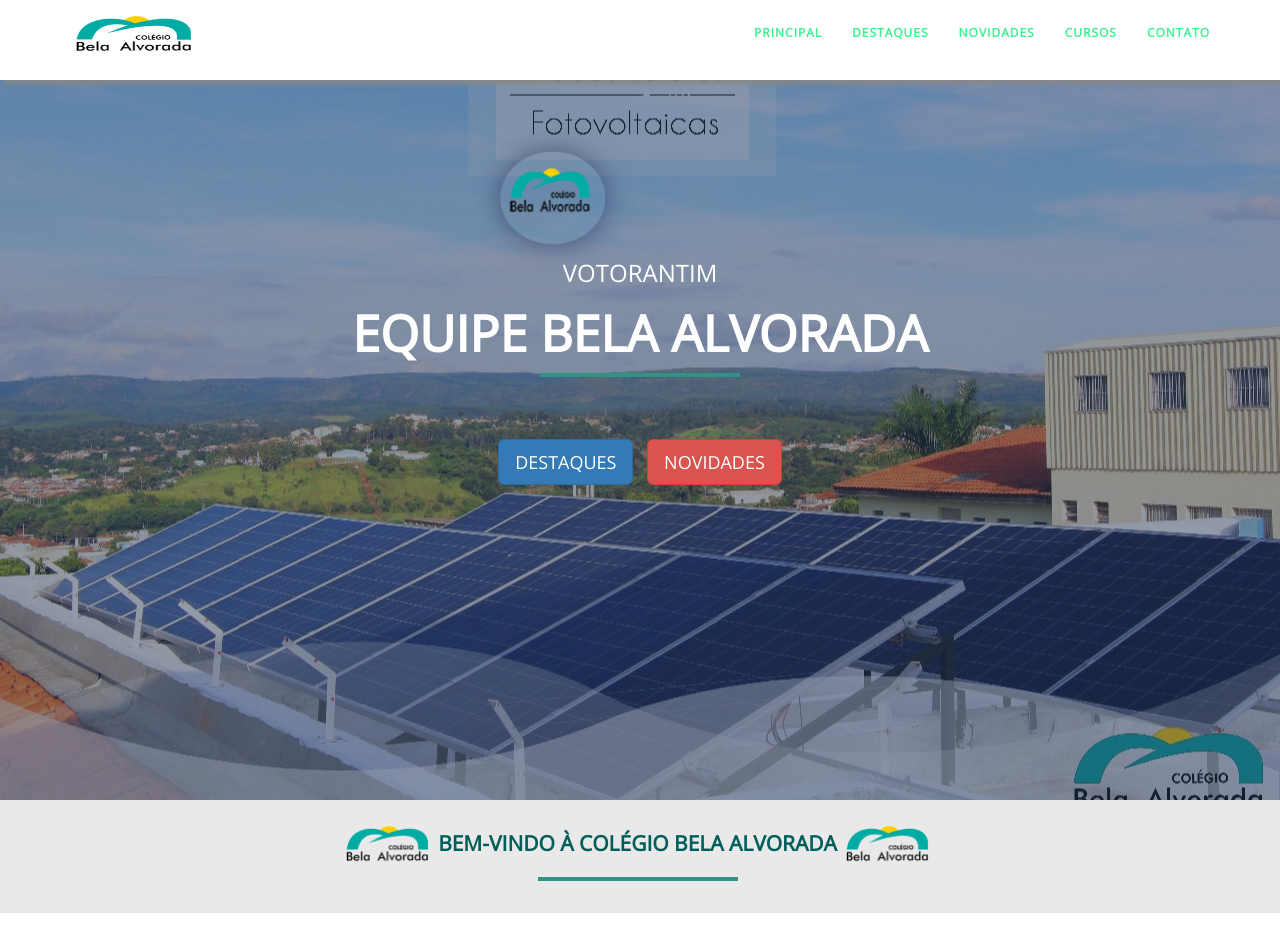
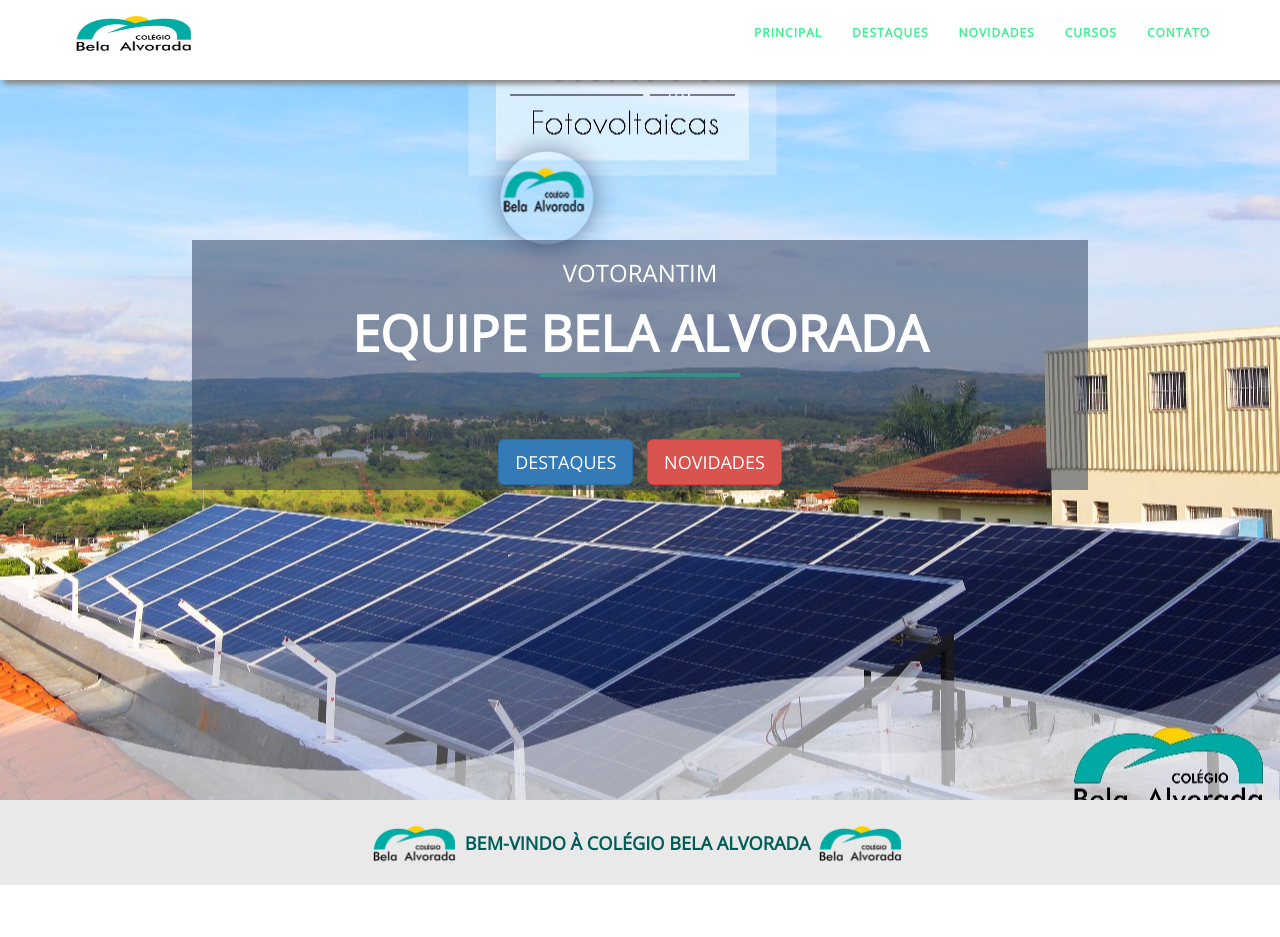
Before and after one commit to fuchien/alvorada, a website: page dist1/index.html in a window 1280 px wide. Shown: the top 937 px of the page. Drawn offline with nearby package versions, Linux system fonts and the light colour scheme.

Commit message:
Update header style

```diff
--- a/dist1/assets/css/style.css
+++ b/dist1/assets/css/style.css
@@ -103,6 +103,8 @@
     -webkit-background-size: cover;
     background-size: cover;
     color: #fff;
+    position: relative;
+    z-index: 2;
     background-attachment: fixed;
 }
 
@@ -112,10 +114,10 @@
     }
 }
 
-.home-sec .overlay {
+/*.home-sec .overlay {
     background: rgba(38, 57, 88, 0.5);
     min-height: 100vh;
-}
+}*/
 
 .home-sec h1 {
     color: #fff;
@@ -130,24 +132,25 @@
 }
 
 .home-sec .slides {
-    /*background-color: rgba(0, 0, 0, .1);*/
-    width: 80vw;
+    background: rgba(38, 57, 88, 0.5);
     margin: 0 auto;
     position: relative;
     z-index: 10;
 }
 
 @media (min-width: 1024px) {
+    .home-sec .slides {
+        width: 70vw;
+    }
+
     .moon {
         z-index: 11;
         position: absolute;
         top: calc(50%);
         left: calc(50%);
         display: block;
-        width: 8vw;
+        width: 7vw;
         height: 7vw;
-        /*background: rgb(234, 242, 253);
-        border: .2vw solid rgb(22, 23, 67);*/
         border-radius: 100%;
         box-shadow: inset -1.5vw -1vw 0 rgba(72, 189, 255, .05), 0 0 2vw rgba(22, 23, 67, .5);
         will-change: transform;
@@ -267,14 +270,14 @@
     color: #000;
 }
 
-.tag-line h1 {
-    font-size: 1.5em;
+.tag-line h2 {
+    font-size: 1.3em;
     font-weight: 900;
     padding: 5px 10px 10px 5px;
     color: #005E5A;
 }
 
-.tag-line h1>i {
+.tag-line h2>i {
     margin-left: 8px;
     margin-right: 8px;
 }
--- a/dist1/index.html
+++ b/dist1/index.html
@@ -121,8 +121,8 @@
                 <div class="col-lg-12  col-md-12 col-sm-12">
 
                     <!--<h2 data-scroll-reveal="enter from the bottom after 0.1s">-->
-                    <h1 data-aos="zoom-in"><img class="logo-custom1" src="assets/img/logo.png" alt="Colégio Bela Alvorada" /> BEM-VINDO À COLÉGIO
-                        BELA ALVORADA <img class="logo-custom1" src="assets/img/logo.png" alt="Colégio Bela Alvorada" /></h1>
+                    <h2 data-aos="zoom-in"><img class="logo-custom1" src="assets/img/logo.png" alt="Colégio Bela Alvorada" /> BEM-VINDO À COLÉGIO
+                        BELA ALVORADA <img class="logo-custom1" src="assets/img/logo.png" alt="Colégio Bela Alvorada" /></h2>
                 </div>
             </div>
         </div>
```
